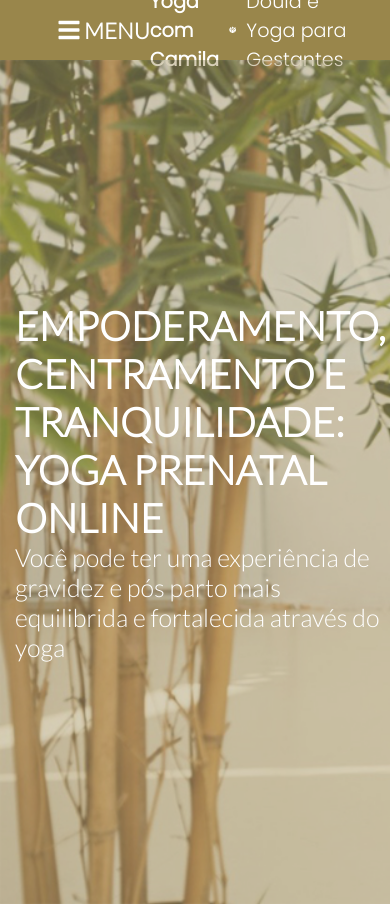
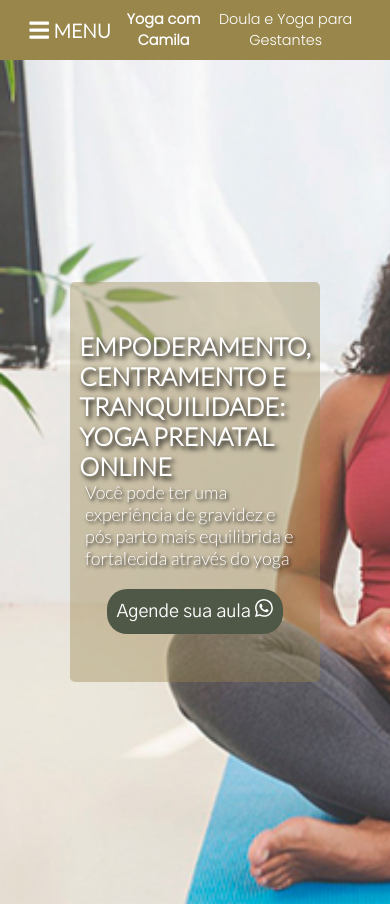
Before and after one commit to Programmerarantes/react-website-yoga, a React (Create React App) app: page / in a window 390 px wide. Shown: the top 906 px of the page. Built offline with nearby package versions, Linux system fonts and the light colour scheme.

Commit message:
responsividade

```diff
--- a/src/components/Navbar.css
+++ b/src/components/Navbar.css
@@ -31,6 +31,8 @@
 .icon-bars {
   margin-right: 10px;
 }
+
+
 .menu-bars {
   display: flex;
   justify-content: center;
@@ -102,3 +104,35 @@
 span {
   margin-left: 16px;
 }
+
+@media (max-width: 767px) {
+  .navbar-text {
+    display: grid;
+    font-size: 1.1em;
+  }
+  .icon-bars {
+    display: none;
+  }
+  .menu-bars {
+    font-size: 1.4rem;
+  }
+  .menu-bars > h3 {
+    font-size: 1.2rem;
+    margin-right: 10px;
+  }
+
+}
+
+@media (max-width: 576px) {
+  .navbar-text {
+    display: flex;
+    font-size: .9em;
+  }
+  .navbar {
+    display: flex;
+    text-align: center;
+  }
+  .menu-bars{
+    margin-left: .2rem;
+  }
+}
--- a/src/components/Navbar.js
+++ b/src/components/Navbar.js
@@ -20,7 +20,7 @@ function Navbar() {
             <FaIcons.FaBars onClick={showSidebar}/>
             <h3 onClick={showSidebar}>MENU </h3>
           </Link>
-          <div class="navbar-text">
+          <div className="navbar-text">
             <h4>Yoga com Camila</h4>
             <GiIcons.GiLotus className='icon-bars'/>
             <p>Doula e Yoga para Gestantes</p>
--- a/src/components/SidebarData.js
+++ b/src/components/SidebarData.js
@@ -1,7 +1,7 @@
 import React from "react";
 /*import * as FaIcons from "react-icons/fa"*/
-import * as AiIcons from "react-icons/ai"
-import * as IoIcons from "react-icons/io"
+import * as PiIcons from "react-icons/pi"
+import * as GiIcons from "react-icons/gi"
 import * as MdIcons from "react-icons/md"
 
 
@@ -10,13 +10,13 @@ export const SidebarData = [
     {
         title: 'Home',
         path: '/',
-        icon: <AiIcons.AiFillHome />,
+        icon: <PiIcons.PiButterflyDuotone />,
         cName: 'nav-text'
     },
     {
         title: 'Yoga Casal',
         path: '/YogaCasal',
-        icon: <IoIcons.IoIosPaper />,
+        icon: <GiIcons.GiLovers />,
         cName: 'nav-text'
     },
     {
--- a/src/pages/Home.css
+++ b/src/pages/Home.css
@@ -1,11 +1,12 @@
-.home{
+@import url('https://fonts.googleapis.com/css2?family=Gothic+A1&display=swap');
+
+.container-one{
     background: url(images/pregnancy-yoga2.jpg);
     background-repeat: no-repeat;
     background-size: cover;
     height: 100vh;
     display: flex;
     align-items: center;
-    width: 100%;
 }
 
 .home-text {
@@ -13,21 +14,65 @@
     justify-content: center;
     align-items: center;
     flex-direction: column;
-    height: 100%;
+    height: 400px;
+    border-radius: 5px;
     color: white;
     background-color: #99854b66;
     padding: 15px;
+    margin-left: 20px;
+    max-width: 600px;
 }
 
 .home-text > h2 {
     font-size: 40px;
-    max-width: 600px;
+    text-shadow: 0.1em 0.1em 0.2em black
 }
 
 .home-text > p {
-    max-width: 600px;
+
     font-size: 25px;
+    text-shadow: 0.1em 0.1em 0.2em black
 }
-#container-two, #container-three {
+.home-text > a{
+    text-decoration: none;
+    font-size: 25px;
+    margin-top: 20px;
+    color: white;
+    background-color: #4F5847;
+    padding: 10px;
+    border-radius: 20px;
+    font-family: 'Gothic A1', sans-serif;
+}
+#container-two {
     height: 100vh;
 }
+
+@media (max-width: 768px) {
+    .container-one {
+        background: url(images/pregnancy-yoga3.png);
+        background-repeat: no-repeat;
+        background-size: cover;
+        height: 100vh;
+    }
+}
+
+@media (max-width: 576px) {
+    .container-one{
+        background: url(images/pregnancy-yoga4.jpg);
+        background-repeat: no-repeat;
+        background-size: cover;
+    }
+    .home-text {
+        max-width: 250px;
+        margin: 0 auto;
+    }
+    .home-text > h2 {
+        font-size: 25px;
+    }
+    .home-text > p {
+        font-size: 18px;
+    }
+    .home-text > a {
+        font-size: 18px;
+    }
+}
--- a/src/pages/Home.js
+++ b/src/pages/Home.js
@@ -1,20 +1,17 @@
 import React from 'react'
 import './Home.css'
+import * as BsIcon from 'react-icons/bs'
 
 function Home() {
   return (
     <>
-        <section className='home'>
+        <section className='container-one'>
             <div className="home-text">
                 <h2>EMPODERAMENTO, CENTRAMENTO E TRANQUILIDADE: YOGA PRENATAL ONLINE</h2>
                 <p>Você pode ter uma experiência de gravidez e pós parto mais equilibrida e fortalecida através do yoga</p>
+                <a href="https://api.whatsapp.com/send?phone=5548988036260&text=Ol%C3%A1%20Camila.%20Vi%20teu%20site%20e%20gostaria%20de%20mais%20informa%C3%A7%C3%B5es" target='_blank' rel="noreferrer">Agende sua aula <BsIcon.BsWhatsapp/></a>
+
             </div>
-        </section>
-        <section id='container-two'>
-            <h1>Parte 2</h1>
-        </section>
-        <section id='container-three'>
-            <h2>parte 3</h2>
         </section>
     </>
   )
```
Also changed, not shown: src/pages/images/pregnancy-yoga3.png (added), src/pages/images/pregnancy-yoga4.jpg (added).
